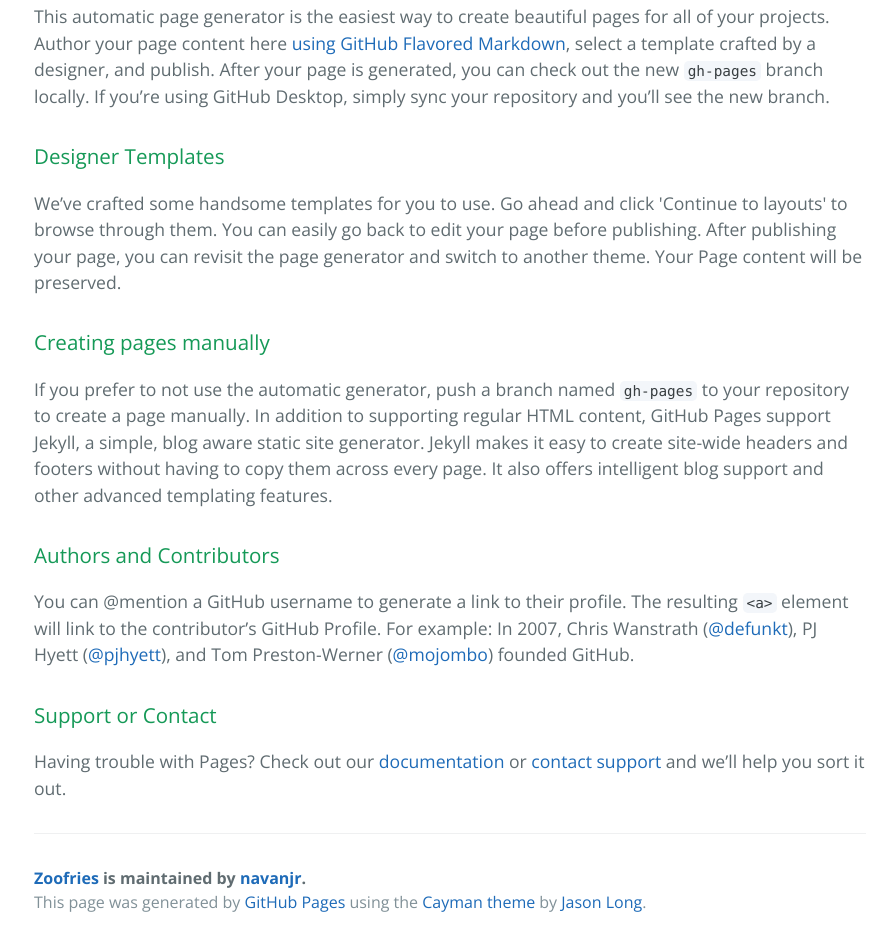
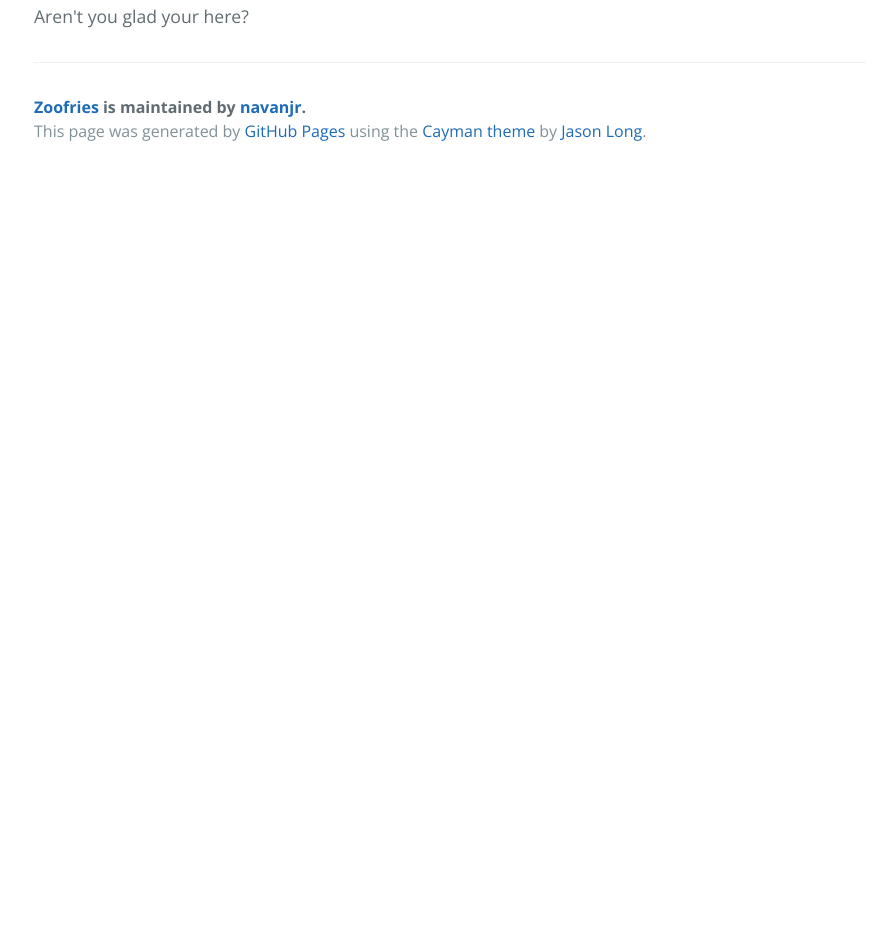
Before and after one commit to navanjr/zoofries, a plain HTML site: page index.html in a window 1280 px wide. Shown: the part 413-1359 px from the top of the page, without its empty margins (190-1083 px from the left). After the commit the page ends 800 px from the top, so only its background shows below. Drawn offline with nearby package versions, Linux system fonts and the light colour scheme.

Commit message:
few more

```diff
--- a/index.html
+++ b/index.html
@@ -22,27 +22,7 @@
       <h3>
 <a id="welcome-to-zoofries" class="anchor" href="#welcome-to-zoofries" aria-hidden="true"><span aria-hidden="true" class="octicon octicon-link"></span></a>Welcome to Zoofries.</h3>
 
-<p>This automatic page generator is the easiest way to create beautiful pages for all of your projects. Author your page content here <a href="https://guides.github.com/features/mastering-markdown/">using GitHub Flavored Markdown</a>, select a template crafted by a designer, and publish. After your page is generated, you can check out the new <code>gh-pages</code> branch locally. If you’re using GitHub Desktop, simply sync your repository and you’ll see the new branch.</p>
-
-<h3>
-<a id="designer-templates" class="anchor" href="#designer-templates" aria-hidden="true"><span aria-hidden="true" class="octicon octicon-link"></span></a>Designer Templates</h3>
-
-<p>We’ve crafted some handsome templates for you to use. Go ahead and click 'Continue to layouts' to browse through them. You can easily go back to edit your page before publishing. After publishing your page, you can revisit the page generator and switch to another theme. Your Page content will be preserved.</p>
-
-<h3>
-<a id="creating-pages-manually" class="anchor" href="#creating-pages-manually" aria-hidden="true"><span aria-hidden="true" class="octicon octicon-link"></span></a>Creating pages manually</h3>
-
-<p>If you prefer to not use the automatic generator, push a branch named <code>gh-pages</code> to your repository to create a page manually. In addition to supporting regular HTML content, GitHub Pages support Jekyll, a simple, blog aware static site generator. Jekyll makes it easy to create site-wide headers and footers without having to copy them across every page. It also offers intelligent blog support and other advanced templating features.</p>
-
-<h3>
-<a id="authors-and-contributors" class="anchor" href="#authors-and-contributors" aria-hidden="true"><span aria-hidden="true" class="octicon octicon-link"></span></a>Authors and Contributors</h3>
-
-<p>You can @mention a GitHub username to generate a link to their profile. The resulting <code>&lt;a&gt;</code> element will link to the contributor’s GitHub Profile. For example: In 2007, Chris Wanstrath (<a href="https://github.com/defunkt" class="user-mention">@defunkt</a>), PJ Hyett (<a href="https://github.com/pjhyett" class="user-mention">@pjhyett</a>), and Tom Preston-Werner (<a href="https://github.com/mojombo" class="user-mention">@mojombo</a>) founded GitHub.</p>
-
-<h3>
-<a id="support-or-contact" class="anchor" href="#support-or-contact" aria-hidden="true"><span aria-hidden="true" class="octicon octicon-link"></span></a>Support or Contact</h3>
-
-<p>Having trouble with Pages? Check out our <a href="https://help.github.com/pages">documentation</a> or <a href="https://github.com/contact">contact support</a> and we’ll help you sort it out.</p>
+<p>Aren't you glad your here?</p>
 
       <footer class="site-footer">
         <span class="site-footer-owner"><a href="https://github.com/navanjr/zoofries">Zoofries</a> is maintained by <a href="https://github.com/navanjr">navanjr</a>.</span>
```
